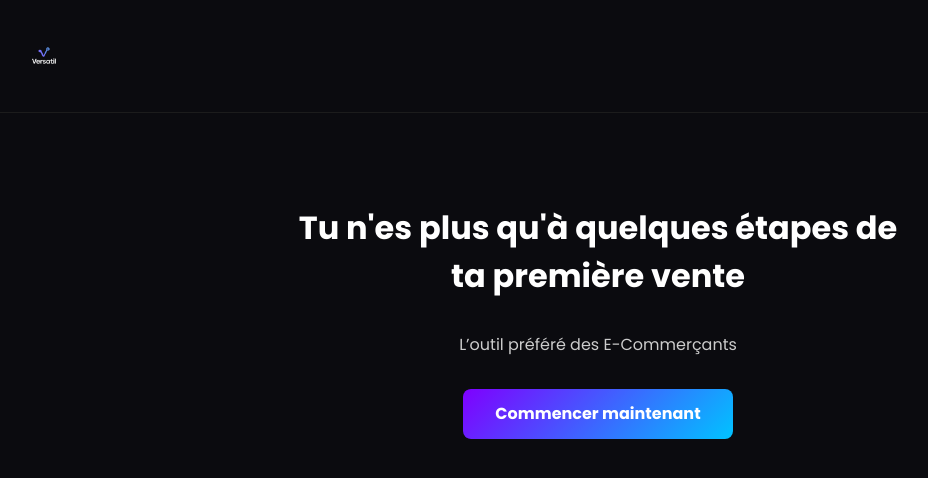
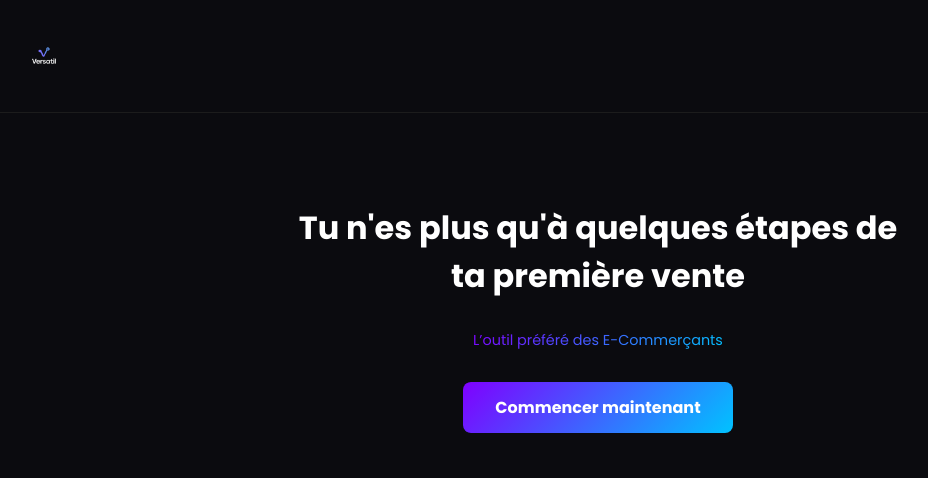
Before and after one commit to Versatil-ai/Versatil.ai, a Next.js app: page / in a window 1280 px wide. Shown: the top 478 px of the page, without its empty margins (42-970 px from the left). Built offline with nearby package versions, Linux system fonts and the light colour scheme.

Commit message:
Update index.tsx

```diff
--- a/pages/index.tsx
+++ b/pages/index.tsx
@@ -18,13 +18,13 @@ export default function Home() {
           minHeight: "100vh",
         }}
       >
-        {/* Barre du haut */}
+        {/* Header avec logo responsive */}
         <header
           style={{
             display: "flex",
             alignItems: "center",
             justifyContent: "flex-start",
-            padding: "1rem 1rem",
+            padding: "1rem",
             height: "80px",
             backgroundColor: "#0B0B0F",
             borderBottom: "1px solid #1c1c1c",
@@ -61,15 +61,30 @@ export default function Home() {
             textAlign: "center",
           }}
         >
+          {/* Titre principal */}
           <h1 style={{ fontSize: "2rem", maxWidth: 600, marginBottom: "1rem" }}>
             Tu n'es plus qu'à quelques étapes de ta première vente
           </h1>
 
-          {/* Sous-texte inspiré de Copyfy */}
-          <p style={{ fontSize: "1rem", color: "#ccc", marginBottom: "2rem" }}>
+          {/* Sous-titre avec dégradé par lettre */}
+          <p
+            style={{
+              fontSize: "0.9rem",
+              fontWeight: 500,
+              background: "linear-gradient(135deg, #7F00FF, #00C3FF)",
+              WebkitBackgroundClip: "text",
+              WebkitTextFillColor: "transparent",
+              backgroundClip: "text",
+              textAlign: "center",
+              marginBottom: "2rem",
+              lineHeight: 1.4,
+              maxWidth: 300,
+            }}
+          >
             L’outil préféré des E-Commerçants
           </p>
 
+          {/* Bouton d'action */}
           <a
             href="#"
             style={{
```
